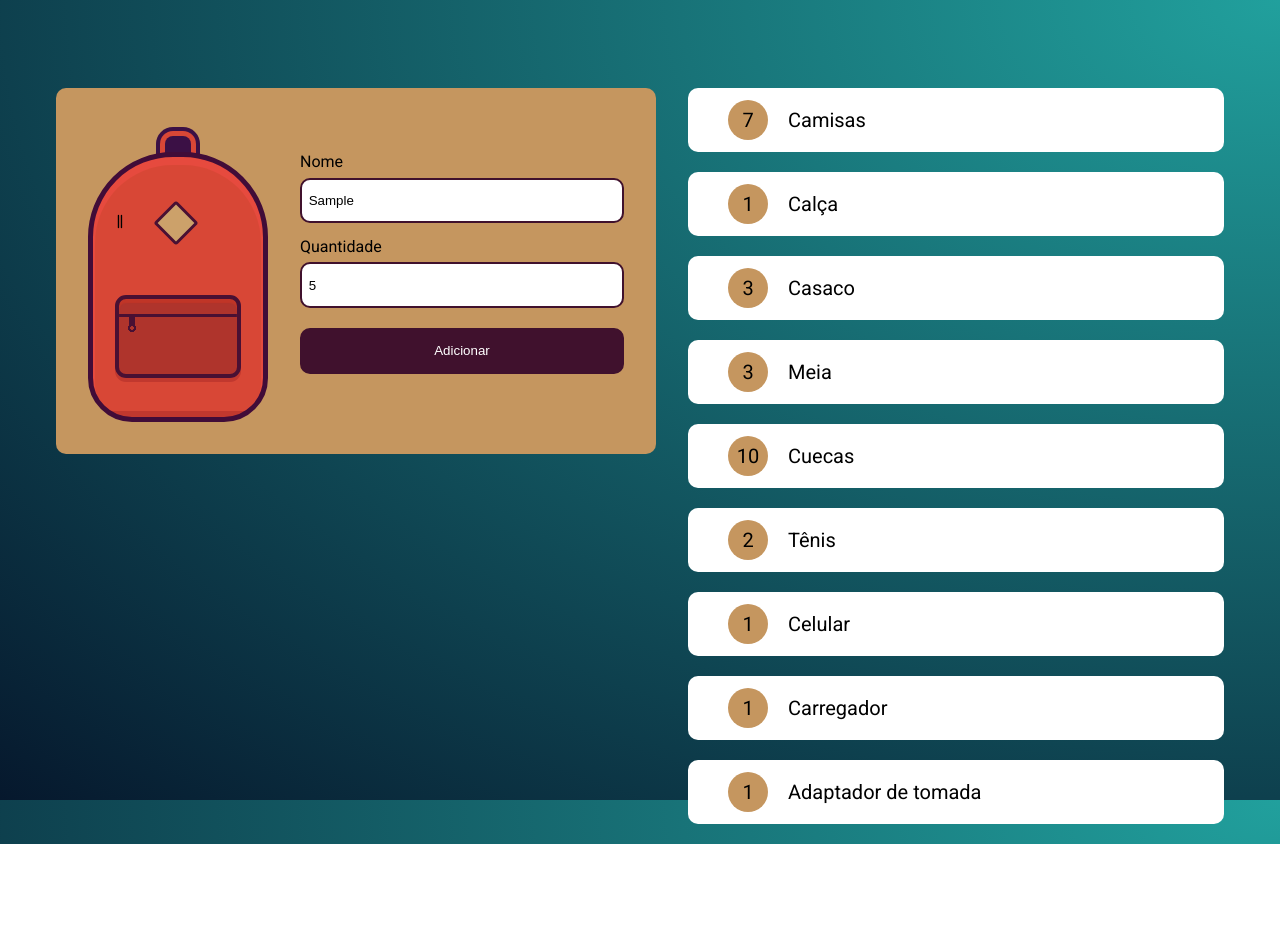
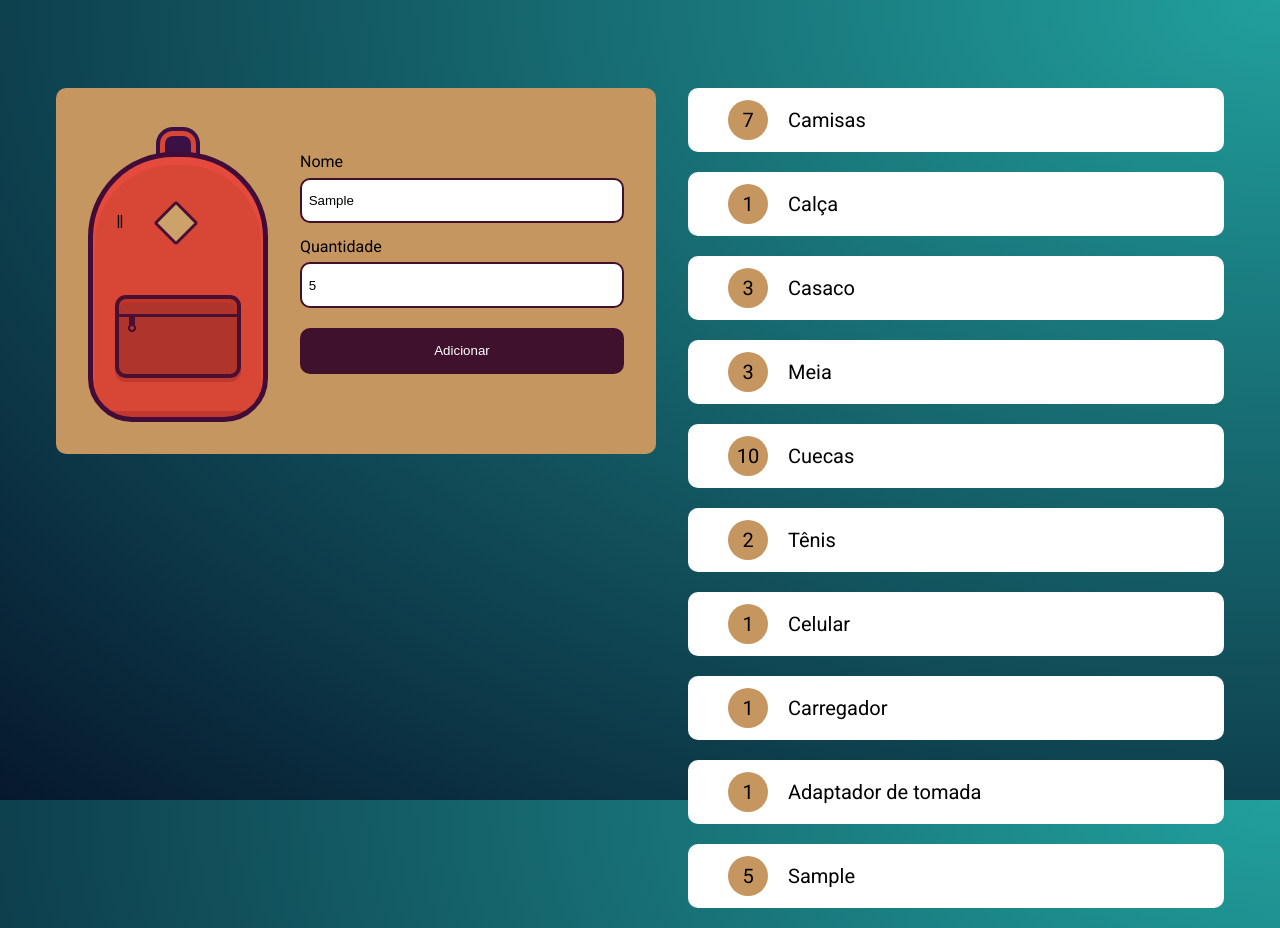
Before and after one commit to robertperquim/mochila-de-viagem-ngalura, a plain HTML site: page index.html in a window 1280 px wide. Both pictures are taken after typing "Sample", "5" into the empty fields and a click on the input "Adicionar". Before the commit the page ends 844 px from the top, so only its background shows below. Drawn offline with Linux system fonts and the light colour scheme.

Commit message:
Adicioando a funcionalidade de escrever na lista os items e quantidade

```diff
--- a/Js/main.js
+++ b/Js/main.js
@@ -1,8 +1,24 @@
 const form = document.getElementById("novoItem");
+const lista = document.getElementById("lista");
 
 form.addEventListener("submit", (evento) => {
   evento.preventDefault();
 
-  console.log(evento.target.elements["nome"].value);
-  console.log(evento.target.elements["quantidade"].value);
+  criaElemento(
+    evento.target.elements["nome"].value,
+    evento.target.elements["quantidade"].value
+  );
 });
+
+function criaElemento(nome, quantidade) {
+  const novoItem = document.createElement("li");
+  novoItem.classList.add("item");
+
+  const numeroItem = document.createElement("strong");
+  numeroItem.innerHTML = quantidade;
+
+  novoItem.appendChild(numeroItem);
+  novoItem.innerHTML += nome;
+
+  lista.appendChild(novoItem);
+}
--- a/index.html
+++ b/index.html
@@ -27,7 +27,7 @@
         </form>
       </div>
 
-      <ul class="lista">
+      <ul class="lista" id="lista">
         <li class="item"><strong>7</strong>Camisas</li>
         <li class="item"><strong>1</strong>Calça</li>
         <li class="item"><strong>3</strong>Casaco</li>
```
